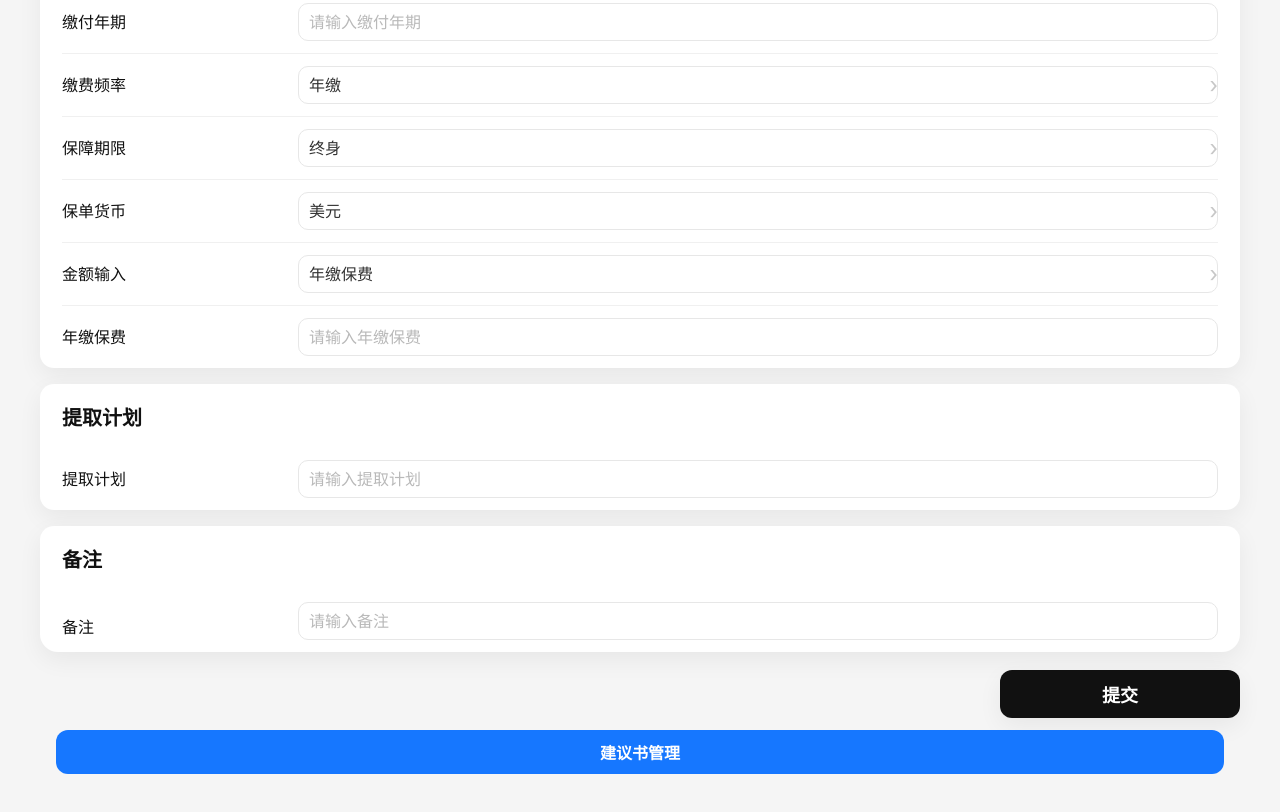
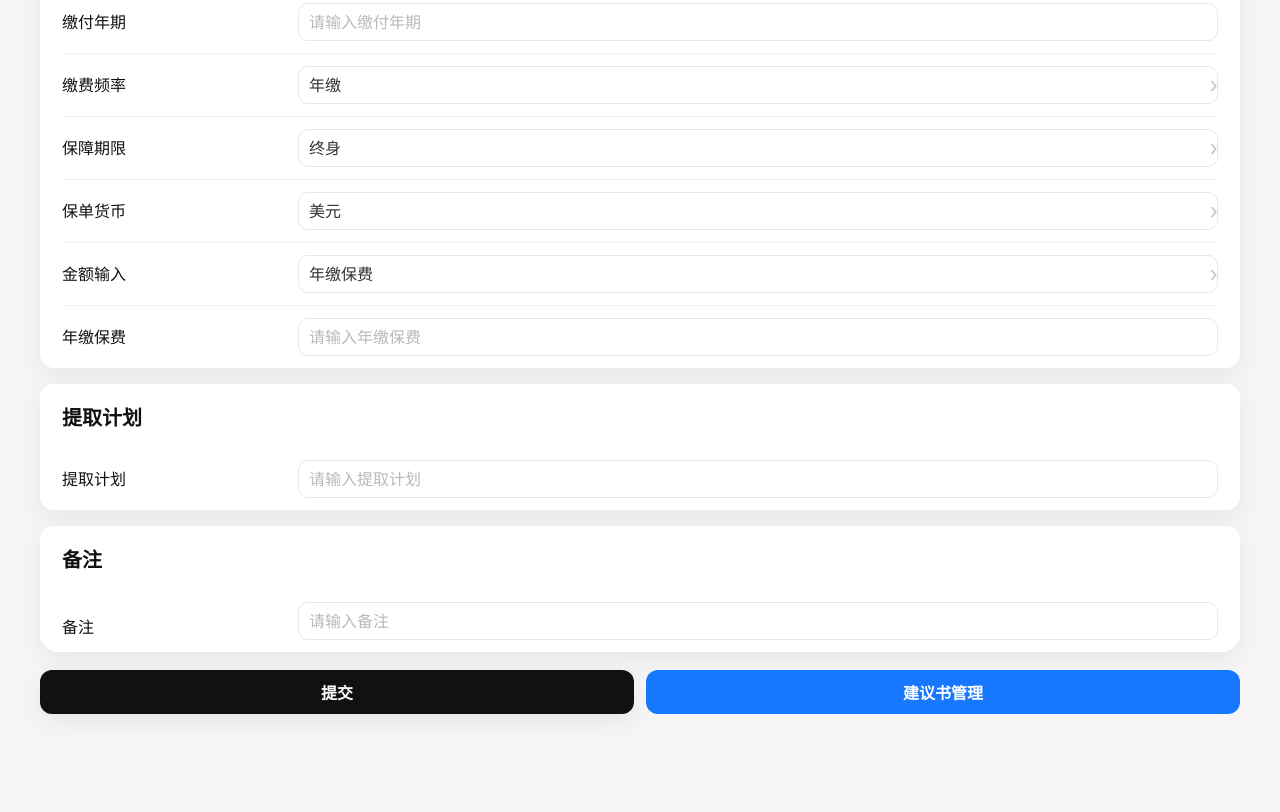
Before and after one commit to kwm-kaisergroup/proposal_gen, a website: page index.html in a window 1280 px wide. Shown: the part 842-1654 px from the top of the page. After the commit the page ends 1616 px from the top, so only its background shows below. Drawn offline with Linux system fonts and the light colour scheme.

Commit message:
Update index.html

```diff
--- a/index.html
+++ b/index.html
@@ -340,20 +340,30 @@
       }
     }
 
-      .manage-btn {
-        width: 100%;
+      .submit-actions {
+        display: flex;
+        gap: 12px;
+      }
+
+      .submit-actions .submit-btn,
+      .submit-actions .manage-btn {
+        flex: 1;
         height: 44px;
         border: none;
         border-radius: 12px;
-        background: #1677ff;
-        color: #fff;
         font-size: 16px;
         font-weight: 700;
         cursor: pointer;
       }
 
-      .manage-btn:active {
-        opacity: 0.92;
+      .submit-actions .submit-btn {
+        background: #111;
+        color: #fff;
+      }
+
+      .submit-actions .manage-btn {
+        background: #1677ff;
+        color: #fff;
       }
 
     @media (max-width: 420px) {
@@ -800,11 +810,9 @@
         </section>
 
         <div class="submit-bar">
-          <div class="submit-inner">
+          <div class="submit-inner submit-actions">
             <button class="submit-btn" type="submit">提交</button>
-          </div>
-        <div class="action-bar" style="padding: 12px 16px 0;">
-            <button type="button" id="openTawkBtn" class="manage-btn">建议书管理</button>
+            <button class="manage-btn" type="button" id="openTawkBtn">建议书管理</button>
           </div>
         </div>
       </form>
@@ -1096,7 +1104,19 @@
     });
   </script>
 
-  <script>
+
+  <!--Start of Tawk.to Script-->
+  <script type="text/javascript">
+    var Tawk_API = Tawk_API || {}, Tawk_LoadStart = new Date();
+    (function () {
+      var s1 = document.createElement("script"), s0 = document.getElementsByTagName("script")[0];
+      s1.async = true;
+      s1.src = "https://embed.tawk.to/6a55b3ec867e741d48fd9ae8/1jtfcdl9p";
+      s1.charset = "UTF-8";
+      s1.setAttribute("crossorigin", "*");
+      s0.parentNode.insertBefore(s1, s0);
+    })();
+
     const openTawkBtn = document.getElementById("openTawkBtn");
 
     if (openTawkBtn) {
@@ -1109,19 +1129,6 @@
       });
     }
   </script>
-
-  <!--Start of Tawk.to Script-->
-  <script type="text/javascript">
-    var Tawk_API = Tawk_API || {}, Tawk_LoadStart = new Date();
-    (function () {
-      var s1 = document.createElement("script"), s0 = document.getElementsByTagName("script")[0];
-      s1.async = true;
-      s1.src = "https://embed.tawk.to/6a55b3ec867e741d48fd9ae8/1jtfcdl9p";
-      s1.charset = "UTF-8";
-      s1.setAttribute("crossorigin", "*");
-      s0.parentNode.insertBefore(s1, s0);
-    })();
-  </script>
   <!--End of Tawk.to Script-->
 
 </body>
```
